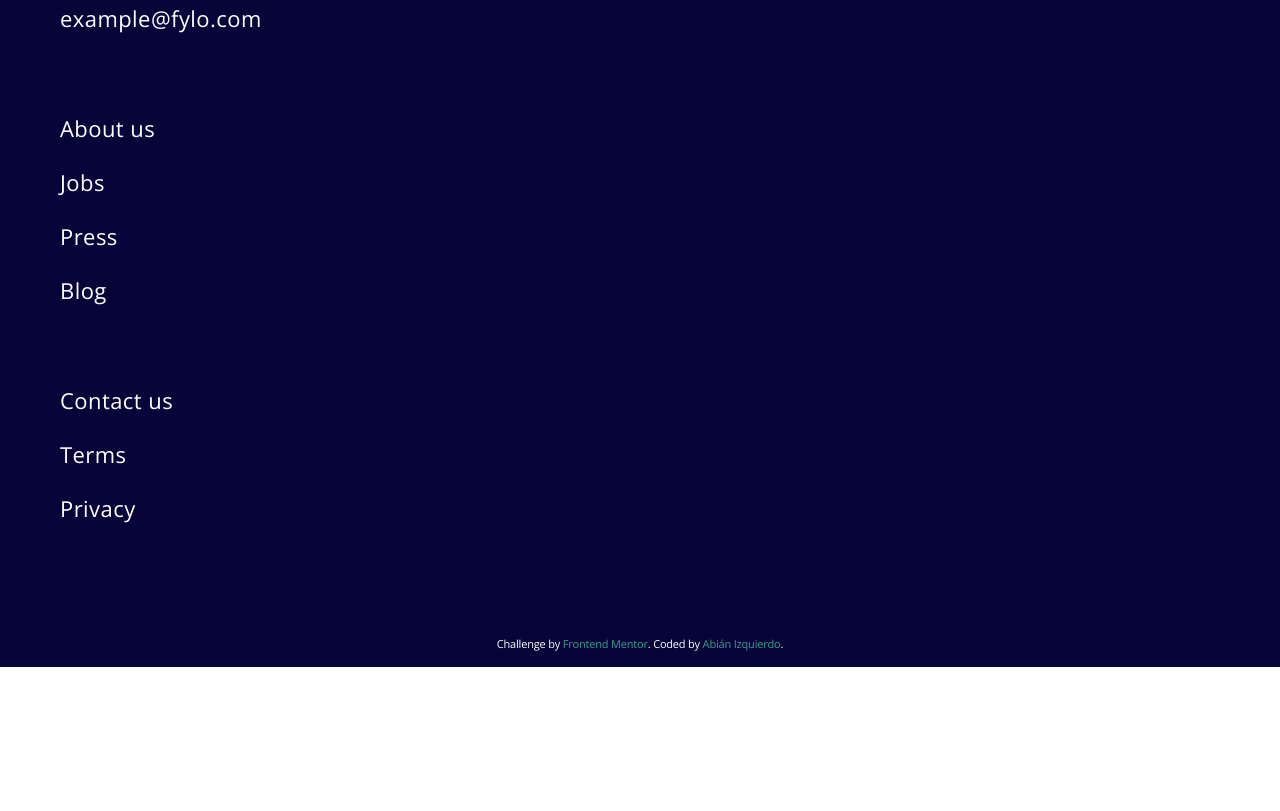
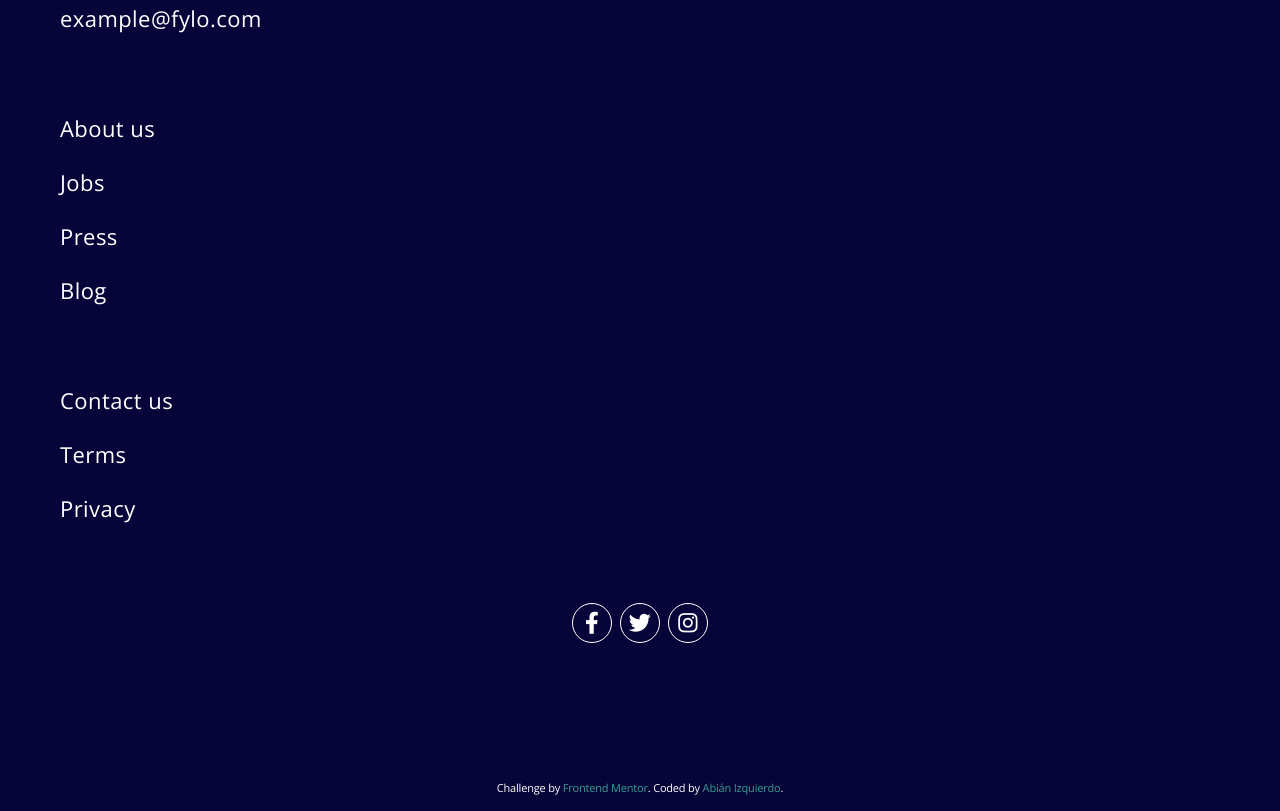
Before and after one commit to abizmo/fylo-landing-page-with-two-column-layout, a plain HTML site: page index.html in a window 1280 px wide. Shown: the part 2348-3159 px from the top of the page. Before the commit the page ends 3015 px from the top, so only its background shows below. Drawn offline with nearby package versions, Linux system fonts and the light colour scheme.

Commit message:
Add social icons

```diff
--- a/index.html
+++ b/index.html
@@ -7,6 +7,7 @@
   <link rel="preconnect" href="https://fonts.googleapis.com">
   <link rel="preconnect" href="https://fonts.gstatic.com" crossorigin>
   <link href="https://fonts.googleapis.com/css2?family=Open+Sans:wght@400;700&family=Raleway:wght@400;700&display=swap" rel="stylesheet">
+  <link rel="stylesheet" href="https://cdnjs.cloudflare.com/ajax/libs/font-awesome/6.0.0/css/all.min.css" integrity="sha512-9usAa10IRO0HhonpyAIVpjrylPvoDwiPUiKdWk5t3PyolY1cOd4DSE0Ga+ri4AuTroPR5aQvXU9xC6qOPnzFeg==" crossorigin="anonymous" referrerpolicy="no-referrer" />
   <link rel="stylesheet" href="css/index.css">
   <title>Frontend Mentor | Fylo landing page with two column layout</title>
 </head>
@@ -105,6 +106,17 @@
       <li>Terms</li>
       <li>Privacy</li>
     </ul>
+    <ul class="links socials">
+      <li>
+        <i class="fa-brands fa-facebook-f"></i>
+      </li>
+      <li>
+        <i class="fa-brands fa-twitter"></i>
+      </li>
+      <li>
+        <i class="fa-brands fa-instagram"></i>
+      </li>
+    </ul>
     <p class="link attribution">
       Challenge by <a href="https://www.frontendmentor.io?ref=challenge" target="_blank">Frontend Mentor</a>.
       Coded by <a href="https://www.abizmo.dev">Abián Izquierdo</a>.
--- a/scss/components/_footer.scss
+++ b/scss/components/_footer.scss
@@ -2,6 +2,7 @@ footer {
   background-color: var(--clr-primary-900);
   padding-bottom: 4rem;
   padding-left: 3.75rem;
+  padding-right: 3.75rem;
   padding-top: 6rem;
   position: relative;
 
@@ -29,6 +30,7 @@ footer {
       margin-bottom: 1.5rem;
 
       &:hover {
+        border-color: var(--clr-accent-blue-200);
         color: var(--clr-accent-blue-200);
         cursor: pointer;
       }
@@ -54,3 +56,21 @@ footer {
     }
   }
 }
+
+.socials {
+  align-items: center;
+  display: flex;
+  gap: .5rem;
+  justify-content: center;
+
+  & li {
+    align-items: center;
+    border: 1px solid white;
+    border-radius: 50%;
+    display: flex;
+    justify-content: center;
+    height: 2.5rem;
+    margin-bottom: 0;
+    width: 2.5rem;
+  }
+}
```
Also changed, not shown: css/index.css, 1 other file.
